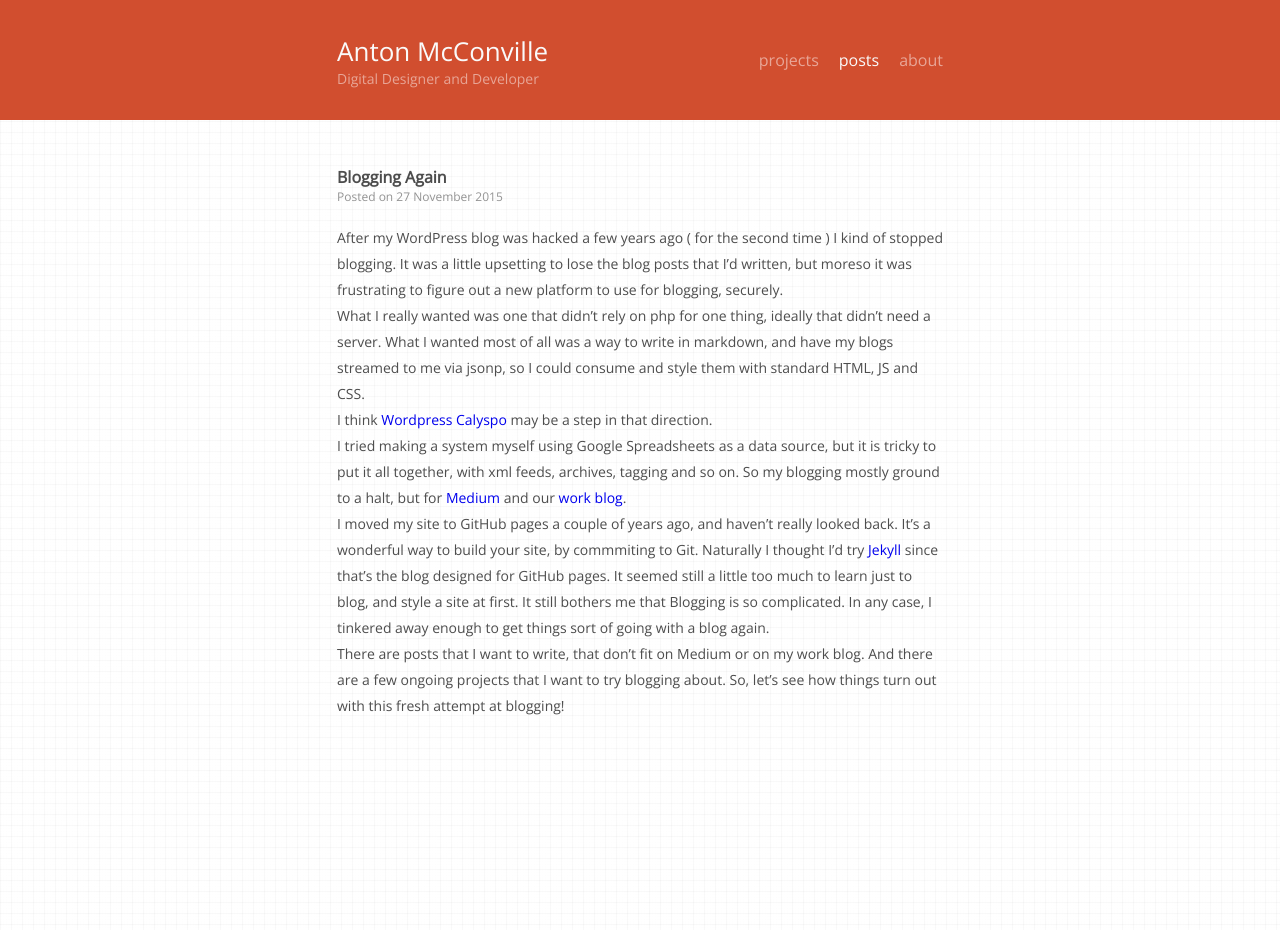
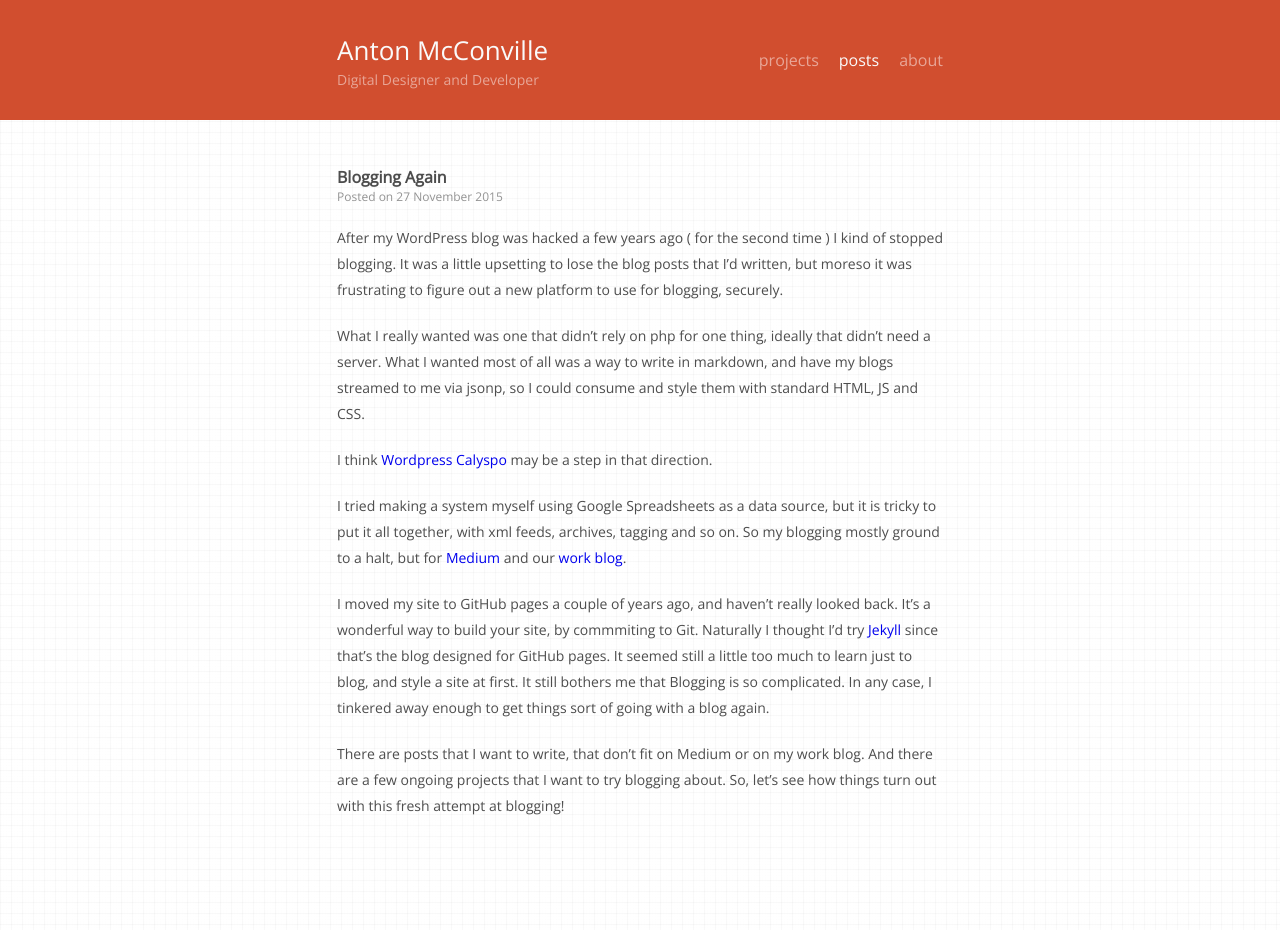
Before and after one commit to antonmc/antonmc.github.io, a Jekyll site: the page built from _posts/blog/2015-11-27-blogging-again.md, in a window 1280 px wide. Built offline with Jekyll 4.4.1, drawn with Linux system fonts in a browser that asks for light colours.

Commit message:
paragraph margins

```diff
--- a/style/main.css
+++ b/style/main.css
@@ -23,6 +23,10 @@ a {
 
 p {
     margin: 0;
+}
+
+.post-content p {
+    margin-bottom: 20px;
 }
 
 .hickory-post {
@@ -132,6 +136,7 @@ p {
 .name {
     color: #fafafa;
     font-size: 26px;
+    margin-bottom: 2px;
 }
 
 .description {
```
Also changed, not shown: 1 other file.
